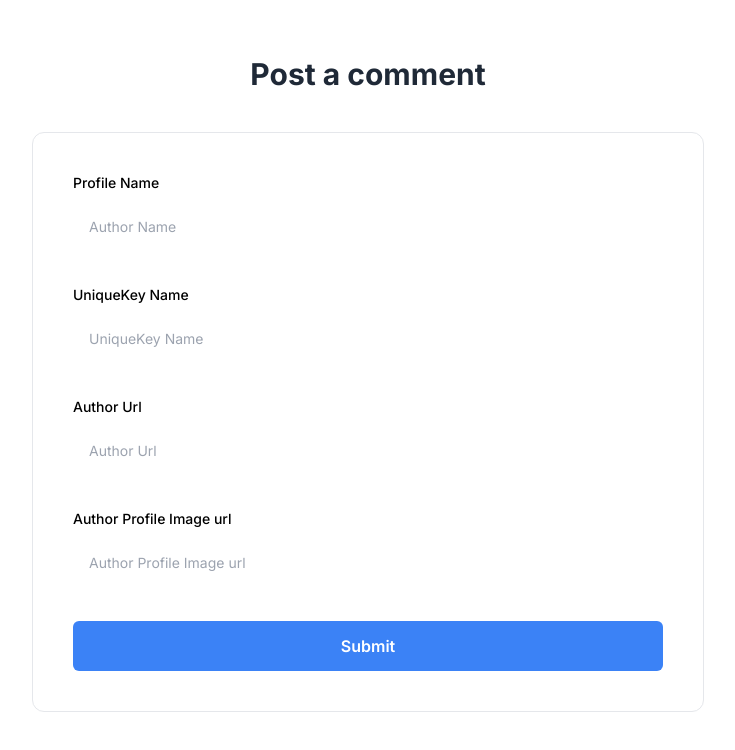
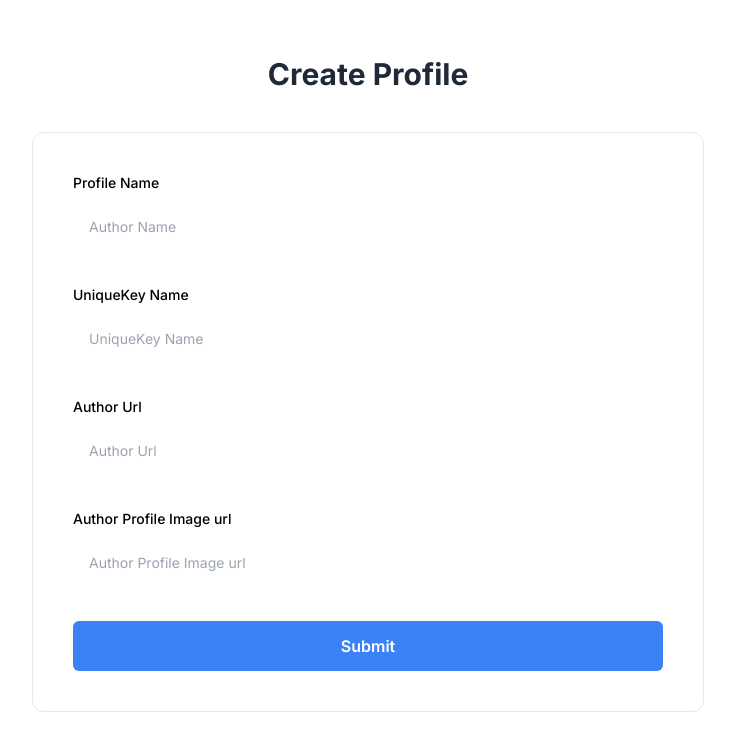
Before and after one commit to hrgself1112/projectX, a Next.js app in the folder client/: page /createprofile in a window 1280 px wide. Shown: the top 750 px of the page, without its empty margins (272-1007 px from the left). Built offline with nearby package versions, Linux system fonts and the light colour scheme.

Commit message:
all changes done delete files and folder added

```diff
--- a/client/src/app/createprofile/page.js
+++ b/client/src/app/createprofile/page.js
@@ -38,8 +38,8 @@ function MyForm() {
 <div className="max-w-[85rem] px-4 py-10 sm:px-6 lg:px-8 lg:py-14 mx-auto">
   <div className="mx-auto max-w-2xl">
     <div className="text-center">
-      <h2 className="text-xl text-gray-800 font-bold sm:text-3xl dark:text-white">
-        Post a comment
+      <h2 className="text-xl text-gray-800 font-bold sm:text-3xl">
+        Create Profile
       </h2>
     </div>
     <div className="mt-5 p-4 relative z-10 bg-white border rounded-xl sm:mt-10 md:p-10 dark:bg-gray-800 dark:border-gray-700">
```
